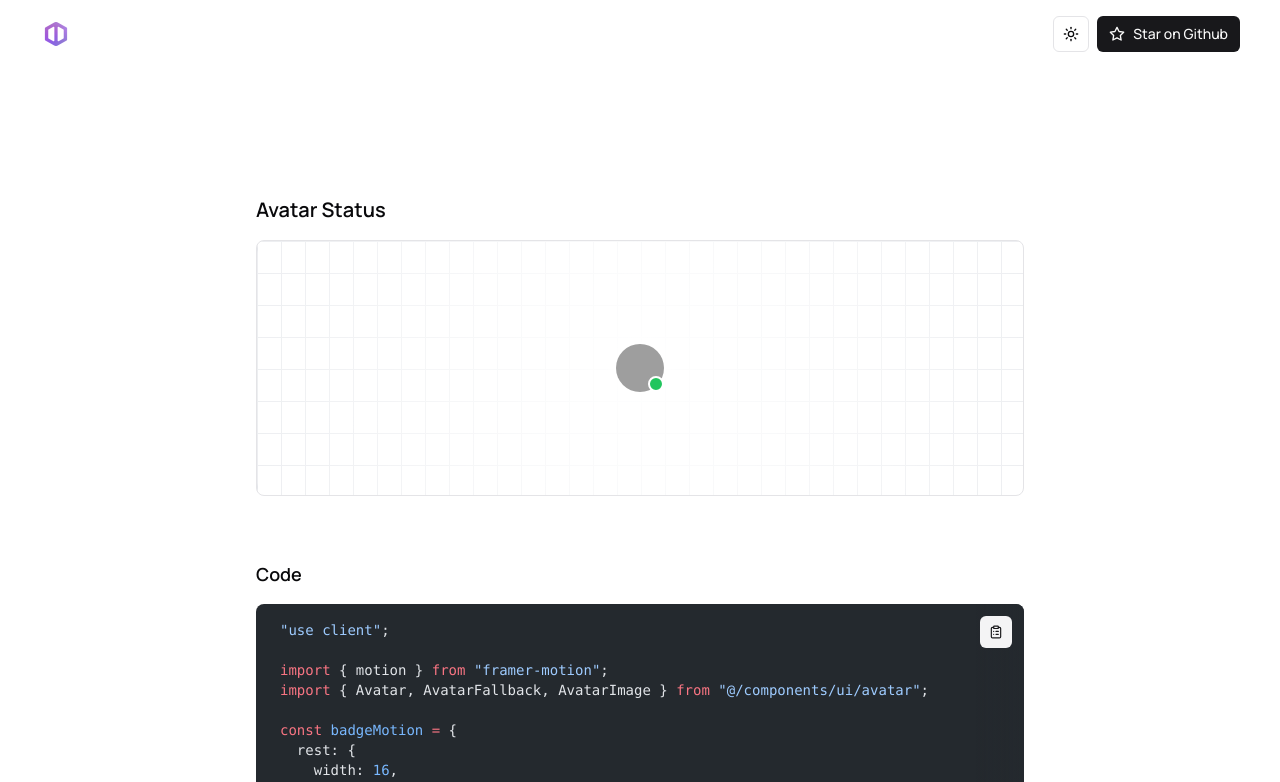
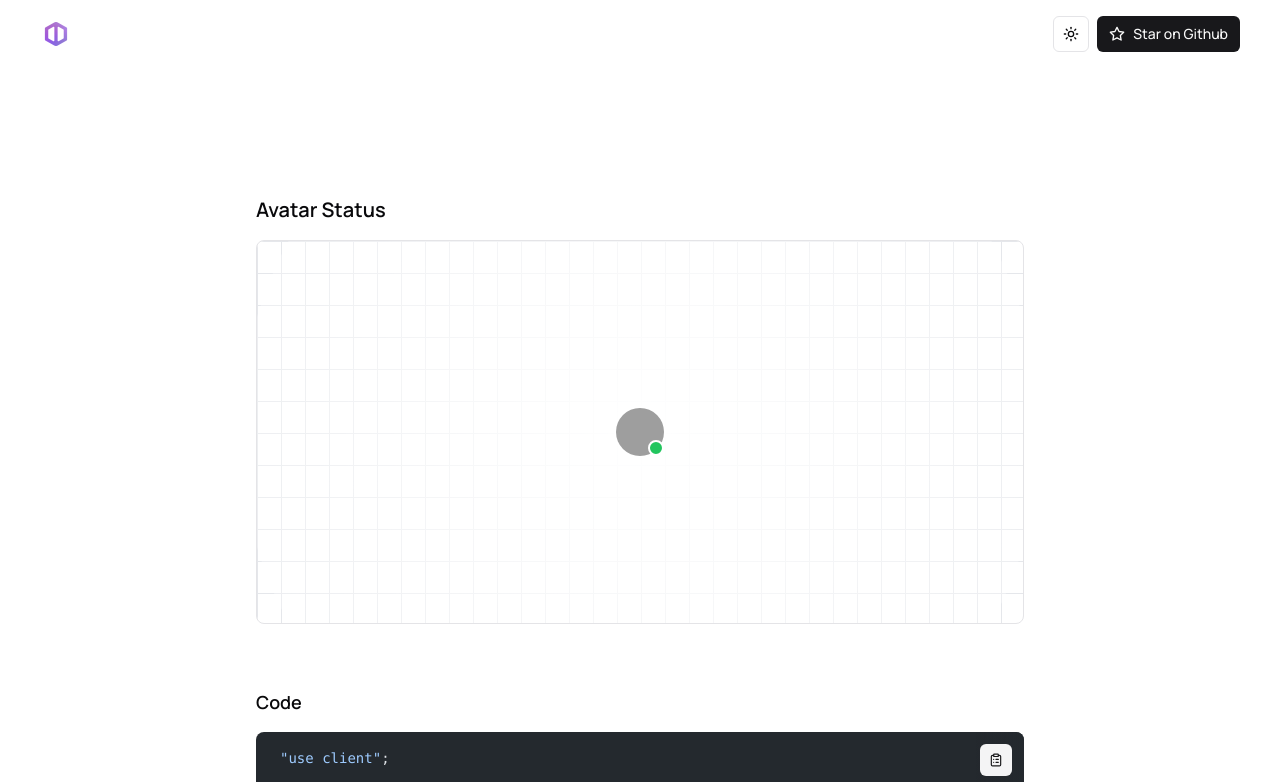
Before and after one commit to msafdev/ui, a Next.js app: page /component/avatar-status in a window 1280 px wide. Shown: the top 782 px of the page. Built offline with nearby package versions, Linux system fonts and the light colour scheme; grey boxes are pictures that could not be loaded.

Commit message:
feat: update

```diff
--- a/app/component/[slug]/page.tsx
+++ b/app/component/[slug]/page.tsx
@@ -52,8 +52,8 @@ export default async function Page({ params }: { params: { slug: string } }) {
   const twConfig = JSON.stringify(currentComponentData?.twConfig, null, 2);
 
   const size: { [key: string]: string } = {
-    "regular-card": "aspect-[3/1]",
-    "medium-card": "aspect-square md:aspect-video",
+    "regular-card": "aspect-[1/1] xs:aspect-[2/1]",
+    "medium-card": "aspect-[2/3] xs:aspect-[1/1] md:aspect-video",
     "last-card": "aspect-video",
   };
 
@@ -64,7 +64,7 @@ export default async function Page({ params }: { params: { slug: string } }) {
           {currentComponentData?.name}
         </h1>
         <div
-          className={`relative flex w-full max-w-3xl items-center justify-center overflow-hidden rounded-lg border ${size[currentComponentData.gridClass ?? "regular-card"]}`}
+          className={`relative flex w-full max-w-3xl p-4 items-center justify-center overflow-hidden rounded-lg border ${size[currentComponentData.gridClass ?? "regular-card"]}`}
         >
           <currentComponentData.child />
 
--- a/components/lab/dock.tsx
+++ b/components/lab/dock.tsx
@@ -19,14 +19,14 @@ const Dock = () => {
   const [activeTab, setActiveTab] = useState(tabs[0].id);
 
   return (
-    <div className="flex rounded-xl border bg-popover p-1">
+    <div className="flex rounded-2xl border bg-popover p-1">
       {tabs.map((tab) => (
         <button
           key={tab.id}
           onClick={() => setActiveTab(tab.id)}
           className={`${
             activeTab === tab.id ? "text-foreground" : "text-muted-foreground"
-          } group/dock relative h-8 w-8 p-2 text-sm transition-all duration-500 ease-in-out focus-visible:outline-none`}
+          } group/dock relative h-9 w-9 p-2.5 text-sm transition-all duration-500 ease-in-out focus-visible:outline-none`}
           style={{
             WebkitTapHighlightColor: "transparent",
           }}
@@ -34,7 +34,7 @@ const Dock = () => {
           {activeTab === tab.id && (
             <motion.span
               layoutId="dock-bubble"
-              className="absolute inset-0 z-10 rounded-[8px] bg-primary/40 dark:bg-primary/80 mix-blend-difference outline-none ring-0"
+              className="absolute inset-0 z-10 rounded-[12px] bg-primary/40 dark:bg-primary/80 mix-blend-difference outline-none ring-0"
               transition={{ type: "spring", bounce: 0.2, duration: 0.6 }}
             />
           )}
```
